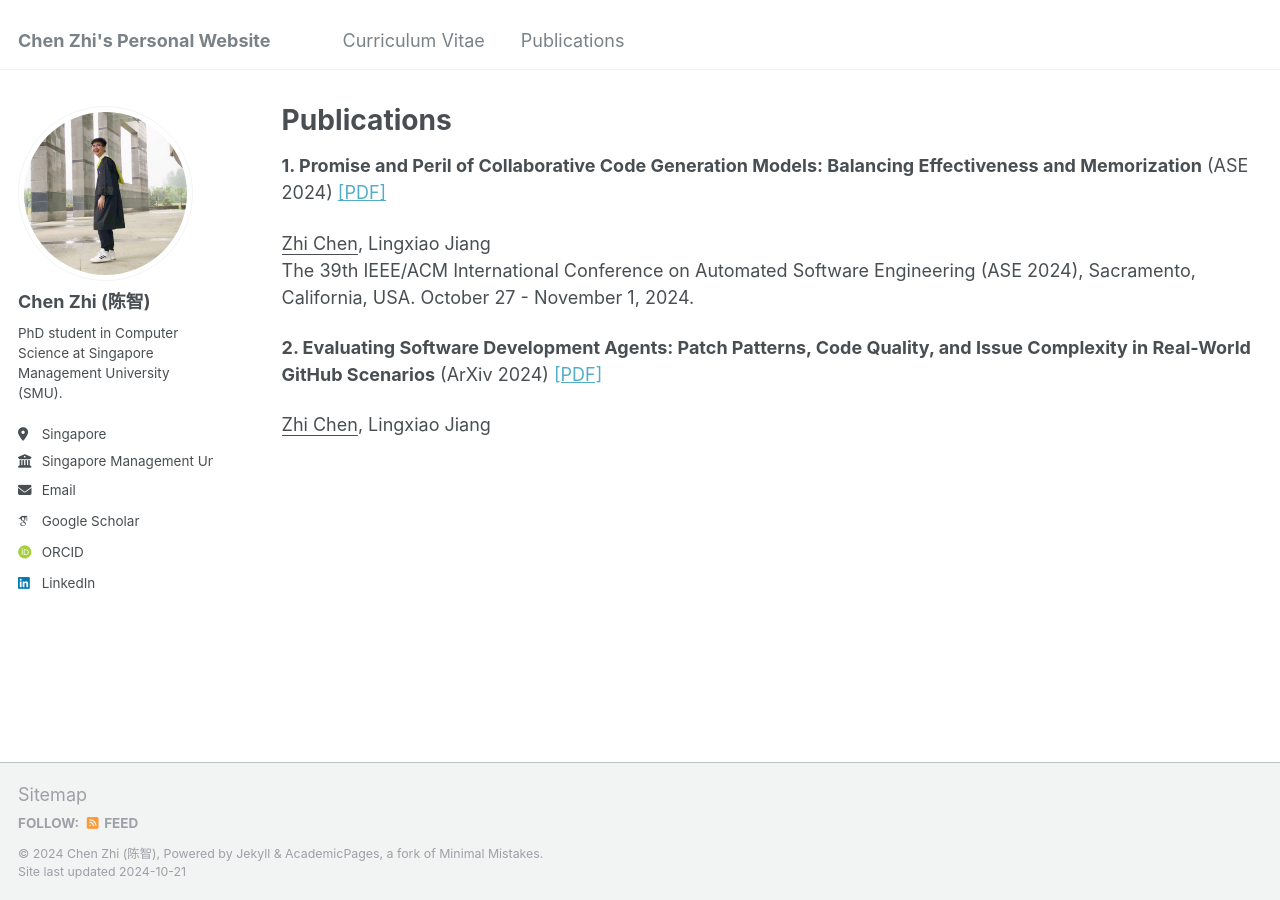
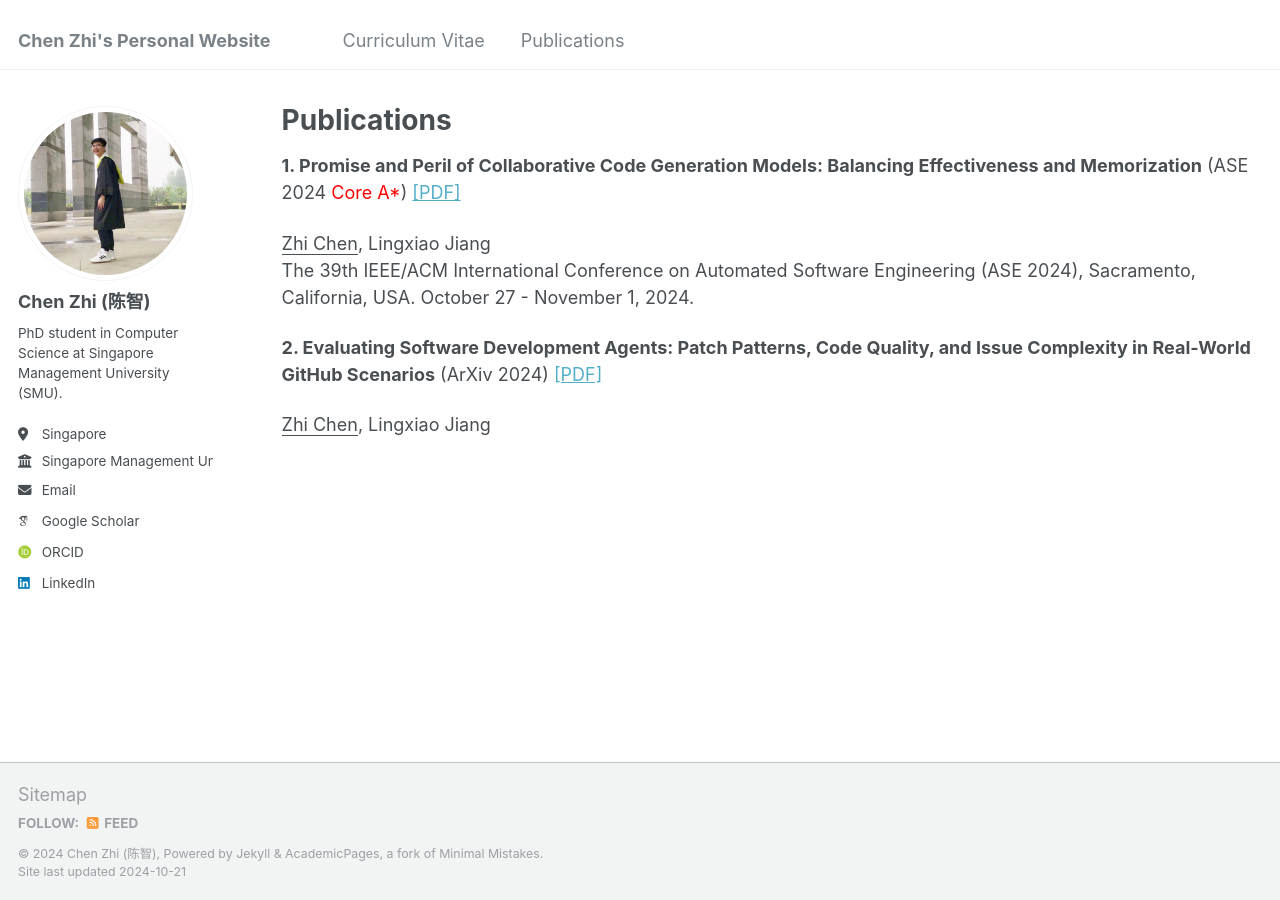
Before and after one commit to chenzhi-cz/chenzhi-cz.github.io, a Jekyll site: the page built from _pages/publications.html, in a window 1280 px wide. Built offline with Jekyll 4.4.1, drawn with Linux system fonts in a browser that asks for light colours; some web fonts are replaced.

Commit message:
Update publications.html

```diff
--- a/_pages/publications.html
+++ b/_pages/publications.html
@@ -8,7 +8,7 @@ author_profile: true
 
 <!-- First Paper -->
 <div class="publication">
-    <p><strong>1. Promise and Peril of Collaborative Code Generation Models: Balancing Effectiveness and Memorization</strong> (ASE 2024) <a href="https://arxiv.org/pdf/2409.12020" class="pdf-link">[PDF]</a></p>
+    <p><strong>1. Promise and Peril of Collaborative Code Generation Models: Balancing Effectiveness and Memorization</strong> (ASE 2024 <span style="color:red;">Core A*</span>) <a href="https://arxiv.org/pdf/2409.12020" class="pdf-link">[PDF]</a></p>
     <p><u>Zhi Chen</u>, Lingxiao Jiang<br/>
     The 39th IEEE/ACM International Conference on Automated Software Engineering (ASE 2024), Sacramento, California, USA. October 27 - November 1, 2024.</p>
 </div>
```
